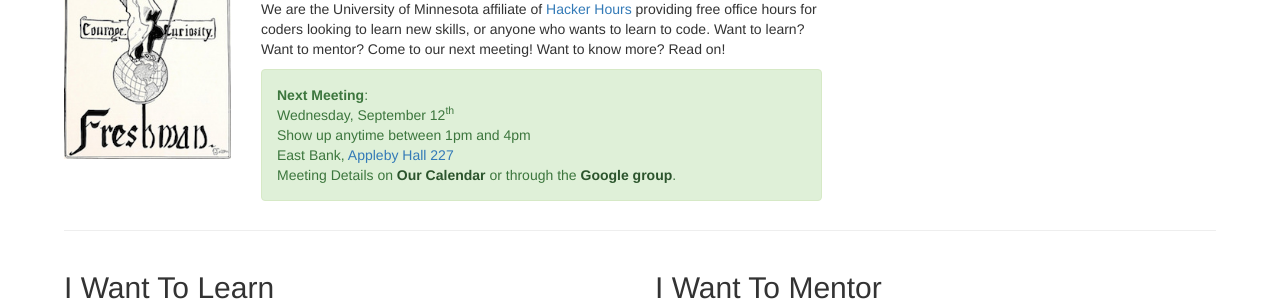
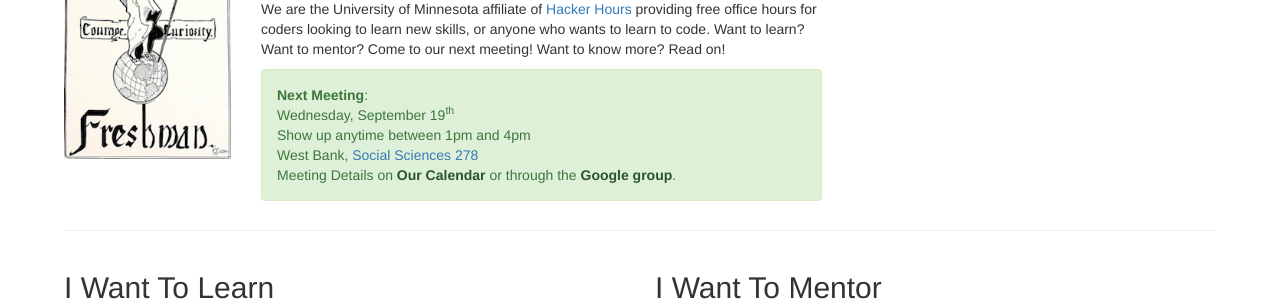
Before and after one commit to umnhackerhours/umnhackerhours.github.io, a Jekyll site: the page built from index.markdown, in a window 1280 px wide. Shown: the part 227-528 px from the top of the page. Built offline with Jekyll 4.4.1, drawn with Linux system fonts in a browser that asks for light colours.

Commit message:
Update West Bank meeting location

```diff
--- a/index.markdown
+++ b/index.markdown
@@ -13,10 +13,10 @@ description: Home
       <div class="alert alert-success" role="alert">
         <a class="anchor" id="next_meeting"></a>
         <strong>Next Meeting</strong>:<br />
-        Wednesday, September 12<sup>th</sup><br />
+        Wednesday, September 19<sup>th</sup><br />
         Show up anytime between 1pm and 4pm<br />
-        East Bank, <a href="https://roomsearch.umn.edu/roomsearch/#/rooms/3e39ae94-b405-4037-ba20-b48a6596f014">Appleby Hall 227</a><br />
-        <!-- West Bank, <a href="https://roomsearch.umn.edu/roomsearch/#/rooms/5a3841ba-32b2-4dcd-bac6-deda166f50f2">Carlson 2-219</a><br /> -->
+        <!-- East Bank, <a href="https://roomsearch.umn.edu/roomsearch/#/rooms/b0b85352-6f5d-4165-9361-39bc6d32adc2">Civil Engineering 213</a><br /> -->
+        West Bank, <a href="https://roomsearch.umn.edu/roomsearch/#/rooms/8eb3e115-93bc-4173-b680-30f200e00cf0">Social Sciences 278</a><br />
         <!-- St. Paul, <a href="https://roomsearch.umn.edu/roomsearch/#/rooms/236c88ec-0616-496e-bdfa-7d3b96ee9e33">Borlaug Hall 365</a><br /> -->
 
         <!-- West Bank, <a href="https://roomsearch.umn.edu/roomsearch/#/rooms/5a3841ba-32b2-4dcd-bac6-deda166f50f2">Carlson 2-219</a><br /> -->
```
